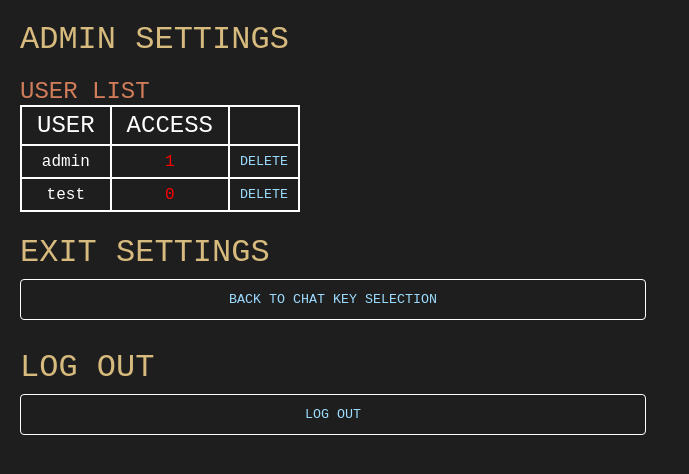
After one commit to DHBW-FN-TIT20/dev-chat, a Flask app: template templates/admin_settings.html in a window 1280 px wide. The commit adds this page. Shown: the top 474 px of the page, without its empty margins (0-689 px from the left). Run offline with Flask 2, Linux system fonts and the light colour scheme; the template is opened without the code that fills it: values that come from a table or form of the project are taken from there, others are empty; data comes from the database, SQL or seed files in the repository; both versions use the stored data as it was after the commit; parts of the project's set-up code (start-up, migrations or seed data) failed here and were passed over.

Commit message:
Added User-Levels, admin settings (delete users)

```diff
--- a/app.py
+++ b/app.py
@@ -8,41 +8,15 @@ from functools import wraps
 from randomThreeName import get_three_random_nouns
 import bcrypt
 
+# Set up FLASK app and SQLite database
 app = Flask(__name__)
 app.config['SQLALCHEMY_DATABASE_URI'] = 'sqlite:///db.sqlite'
 app.config['SQLALCHEMY_TRACK_MODIFICATIONS'] = False
 db = SQLAlchemy(app)
-
-global current_user
-current_user = ""
 app.secret_key = "HALLO"
 
 
-# login required decorator
-def login_required(f):
-    @wraps(f)
-    def wrap(*args, **kwargs):
-        if 'logged_in' in session:
-            return f(*args, **kwargs)
-        else:
-            flash('You need to login first.')
-            return redirect(url_for("login_page"))
-    return wrap
-
-# chat_key required decorator
-def chat_key_required(f):
-    @wraps(f)
-    def wrap(*args, **kwargs):
-        if 'chat_key' in session:
-            return f(*args, **kwargs)
-        else:
-            flash('You need a chat-key first.')
-            return redirect(url_for("chat_key_page"))
-    return wrap
-
-
-state = []
-
+# Define SQL tables
 class ChatMessage(db.Model):
     __tablename__ = 'chat_message'
     id = db.Column(db.Integer, primary_key=True)
@@ -56,41 +30,76 @@ class ChatUser(db.Model):
     id = db.Column(db.Integer, primary_key=True)
     user = db.Column(db.String(256))
     password = db.Column(db.String(256), nullable=False)
+    access = db.Column(db.Integer, default=0) # 0-User 1-Admin
 
 class ChatKey(db.Model):
     __tablename__ = 'chat_key'
     id = db.Column(db.Integer, primary_key=True)
     chatkey = db.Column(db.String(256))
 
+# Set decorators
+# With this decorator, the site can only be accessed when logged in
+def login_required(f):
+    @wraps(f)
+    def wrap(*args, **kwargs):
+        if 'logged_in' in session:
+            return f(*args, **kwargs)
+        else:
+            flash('You need to login first.')
+            return redirect(url_for("login_page"))
+    return wrap
 
+# With this decorator, the site can only be accessed if a chat key is currently used
+def chat_key_required(f):
+    @wraps(f)
+    def wrap(*args, **kwargs):
+        if 'chat_key' in session:
+            return f(*args, **kwargs)
+        else:
+            flash('You need a chat-key first.')
+            return redirect(url_for("chat_key_page"))
+    return wrap
+
+
+# With this decorator, the site can only be accessd if the user has admin (1) permission
+def admin_required(f):
+    @wraps(f)
+    def wrap(*args, **kwargs):
+        if ChatUser.query.filter_by(user = session['logged_in'][0]).first().access == 1:
+            return f(*args, **kwargs)
+        else:
+            flash('You do not have permission to access this site.')
+            return redirect(url_for("chat_key_page"))
+    return wrap
+
+
+# index.html
 @app.route('/')
 def start_page():
     return render_template('index.html')
 
 
+# login.html
 @app.route("/login", methods=["GET", "POST"])
 def login_page():
-    error = None
+    error = ""
     if request.method == "POST":
-        try:
-            if bcrypt.checkpw(request.form["password"], ChatUser.query.filter_by(user = request.form["username"]).all()[0].password):
-            # if True:
-                session['logged_in'] = [request.form["username"], bcrypt.hashpw(request.form["password"], bcrypt.gensalt( 12 ))]
-                print(session['logged_in'])
-                print(ChatUser.query.all())
-                print()
-                return redirect(url_for("chat_page"))
-            else:
-                error = "Invalid credentials. Please try again."
-        except IndexError:
-            print("hi")
-    print(ChatUser.query.all())
-    for user in ChatUser.query.all():
-        print(user.user)
-        print(user.password)
+        if (request.form["username"] == ""):
+            error = ""
+        else:
+            try:
+                if bcrypt.checkpw(request.form["password"], ChatUser.query.filter_by(user = request.form["username"]).all()[0].password):
+                    session['logged_in'] = [request.form["username"], bcrypt.hashpw(request.form["password"], bcrypt.gensalt( 12 ))]
+                    return redirect(url_for("chat_page"))
+                else:
+                    error = "Invalid credentials. Please try again."
+            except IndexError:
+                error = "User does not exist. Please try again."
+    flash(error)
     return render_template("login.html")
 
 
+# create_user.html
 @app.route("/create_user", methods=["GET", "POST"])
 def create_user_page():
     error = None
@@ -103,13 +112,12 @@ def create_user_page():
                 )
                 db.session.add(new_user)
                 db.session.commit()
-                print("New User")
                 session['logged_in'] = [new_user.user, new_user.password]
                 return redirect(url_for("chat_page"))
             else:
-                print("Error 1")
+                error = "The entered passwords don't match"
         else:
-            print("Error 2")
+            error = "The entered username exists already"
     return render_template("create_user.html")
 
 
@@ -123,13 +131,15 @@ def logout_page():
 @app.route("/chat_key", methods=["GET", "POST"])
 @login_required
 def chat_key_page():
+    is_admin = ChatUser.query.filter_by(user = session['logged_in'][0]).first().access == 1
+    print(is_admin)
     error = None
     session.pop('chat_key', None)
     if request.method == "POST":
         if request.form["chat_key"] == "test":
             session['chat_key'] = request.form["chat_key"]
             return redirect(url_for("chat_page"))
-    return render_template("chat_key.html")
+    return render_template("chat_key.html", is_admin=is_admin)
 
 
 @app.route('/chat')
@@ -157,22 +167,40 @@ def new_message(text):
     db.session.commit()
 
 
+@app.route('/admin_settings')
+@login_required
+@admin_required
+def admin_settings_page():
+    user_list = ChatUser.query.all()
+    return render_template("admin_settings.html", user_list=user_list)
+
+
+@app.route('/delete_user', methods=["POST"])
+@login_required
+def delete_user():
+    print(request.form.get("user_id"))
+    ChatUser.query.filter_by(id=request.form.get("user_id")).delete()
+    db.session.commit()
+    # Maybe add confimation
+    return redirect(url_for("admin_settings_page"))
+
 
 if __name__ == "__main__":
-    # db.create_all()
+    db.create_all()
 
-    # new_user = ChatUser(
-    #     user = "admin",
-    #     password = bcrypt.hashpw("admin", bcrypt.gensalt( 12 ))
-    # )
-    # db.session.add(new_user)
-    # db.session.commit()
+    new_user = ChatUser(
+        user = "admin",
+        password = bcrypt.hashpw("admin", bcrypt.gensalt( 12 )),
+        access = 1
+    )
+    db.session.add(new_user)
+    db.session.commit()
 
-    # new_chat_key = ChatKey(
-    #     chatkey = "TIT20"
-    # )
-    # db.session.add(new_chat_key)
-    # db.session.commit()
+    new_chat_key = ChatKey(
+        chatkey = "TIT20"
+    )
+    db.session.add(new_chat_key)
+    db.session.commit()
 
     # new_message = ChatMessage(
     #     chatkey = ChatKey.query.first().chatkey,
@@ -181,7 +209,7 @@ if __name__ == "__main__":
     # )
 
 
-    # db.session.add(new_message)
-    # db.session.commit()
+    db.session.add(new_message)
+    db.session.commit()
 
     app.run(host='0.0.0.0', port=80)
--- a/static/css/main.css
+++ b/static/css/main.css
@@ -157,3 +157,27 @@ button{
     border-radius: 3pt;
     text-align: center;
 }
+
+
+.userList {
+    border-collapse: collapse;
+}
+
+.userList th, td {
+    border: 2px solid white;
+}
+
+.userList th {
+    padding: 0 10px 0 10px;
+}
+
+.userList p{
+    margin: 5px;
+    font-weight: normal;
+}
+
+.userList th button {
+    border-style: none;
+    width: 100%;
+    padding: 0;
+}
--- /dev/null
+++ b/templates/admin_settings.html
@@ -0,0 +1,41 @@
+<!DOCTYPE html>
+<html lang="en">
+<head>
+    <meta charset="UTF-8">
+    <meta http-equiv="X-UA-Compatible" content="IE=edge">
+    <meta name="viewport" content="width=device-width, initial-scale=1.0">
+    <link rel="stylesheet" href="{{ url_for('static', filename='css/main.css') }}">
+
+    <title>Admin Settings</title>
+</head>
+<body>
+    <h1>ADMIN SETTINGS</h1>
+
+    <h2>USER LIST</h2>
+
+    <table class=userList>
+        <tr>
+            <th style="font-size: 1.5em;"><p>USER</p></th>
+            <th style="font-size: 1.5em;"><p>ACCESS</p></th>
+            <th></th>
+        </tr>
+        {% for user in user_list %}
+            <tr>
+                <th><p style="color: white;">{{ user.user }}</p></th>
+                <th><p style="color: red;">{{ user.access }}</p></th>
+                <!-- TODO DELETE FUNCTION -->
+                <th><form action="/delete_user" method="post"><button>DELETE</button><input hidden name="user_id" value="{{user.id}}"></form></th>
+            </tr>
+        {% endfor %}
+
+    </table>
+
+
+    <h1>EXIT SETTINGS</h1>
+    <button style="width: 50%"><a href="/chat_key">BACK TO CHAT KEY SELECTION</a></button>
+
+    <h1>LOG OUT</h1>
+    <button style="width: 50%"><a href="/logout">LOG OUT</a></button>
+
+</body>
+</html>
--- a/templates/chat_key.html
+++ b/templates/chat_key.html
@@ -21,6 +21,11 @@
         <button style="width: 50%">GENERATE CHAT KEY</button>
     </form>
 
+    {% if is_admin %}
+    <h1>ADMIN SETTINGS</h1>
+    <button style="width: 50%;"><a href="/admin_settings">ADMIN SETTINGS</a></button>
+    {% endif %}
+
     <h1>LOG OUT</h1>
     <button style="width: 50%"><a href="/logout">LOG OUT</a></button>
 
--- a/templates/create_user.html
+++ b/templates/create_user.html
@@ -18,5 +18,6 @@
         <button>GO!</button>
     </form>
 
+    <button style="width: 50%"><a href="/login">LOGIN INSTEAD</a></button>
 </body>
 </html>
--- a/templates/login.html
+++ b/templates/login.html
@@ -22,5 +22,9 @@
 
     <button style="width: 50%"><a href="/create_user">CREATE USER</a></button>
 
+    {% for message in get_flashed_messages() %}
+        <div style=""><p style="color: red;">{{ message }}</p></div>
+    {% endfor %}
+
 </body>
 </html>
```
Also changed, not shown: templates/index.html (+0 -9 lines), db.sqlite.
